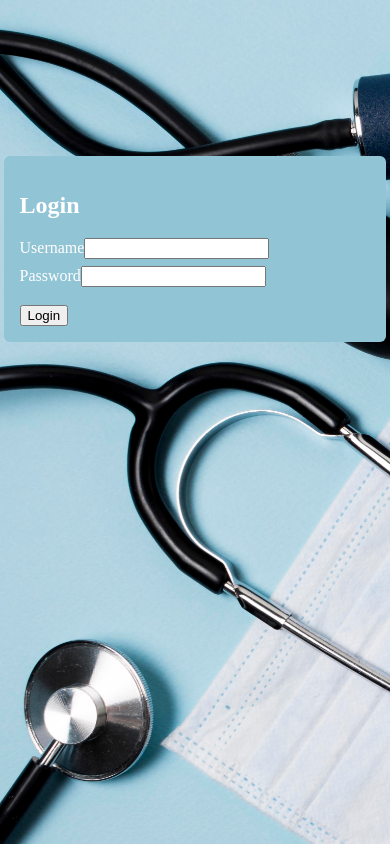
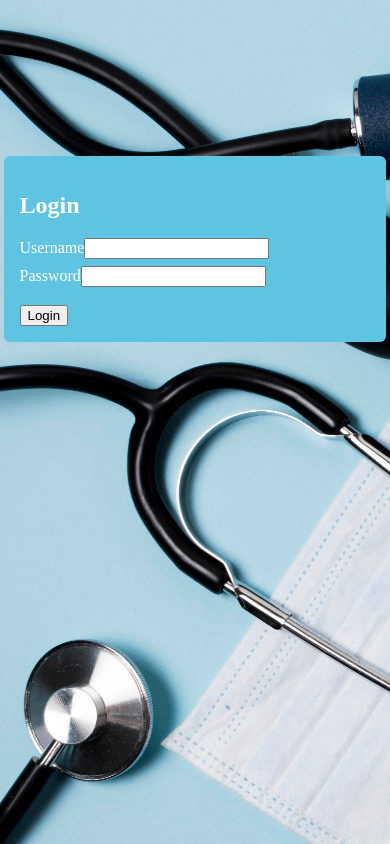
Before and after one commit to Fareed0001/Medical-records-system-01, a Next.js app: page / in a window 390 px wide. Built offline with nearby package versions, Linux system fonts and the light colour scheme.

Commit message:
login container mobile

```diff
--- a/src/styles/loginPage.module.css
+++ b/src/styles/loginPage.module.css
@@ -56,6 +56,6 @@
   .loginPageContainer {
     width: 90%;
     margin: 40% auto 0;
-    background-color: #91c4d4;
+    background-color: #5fc3e2;
   }
 }
```
